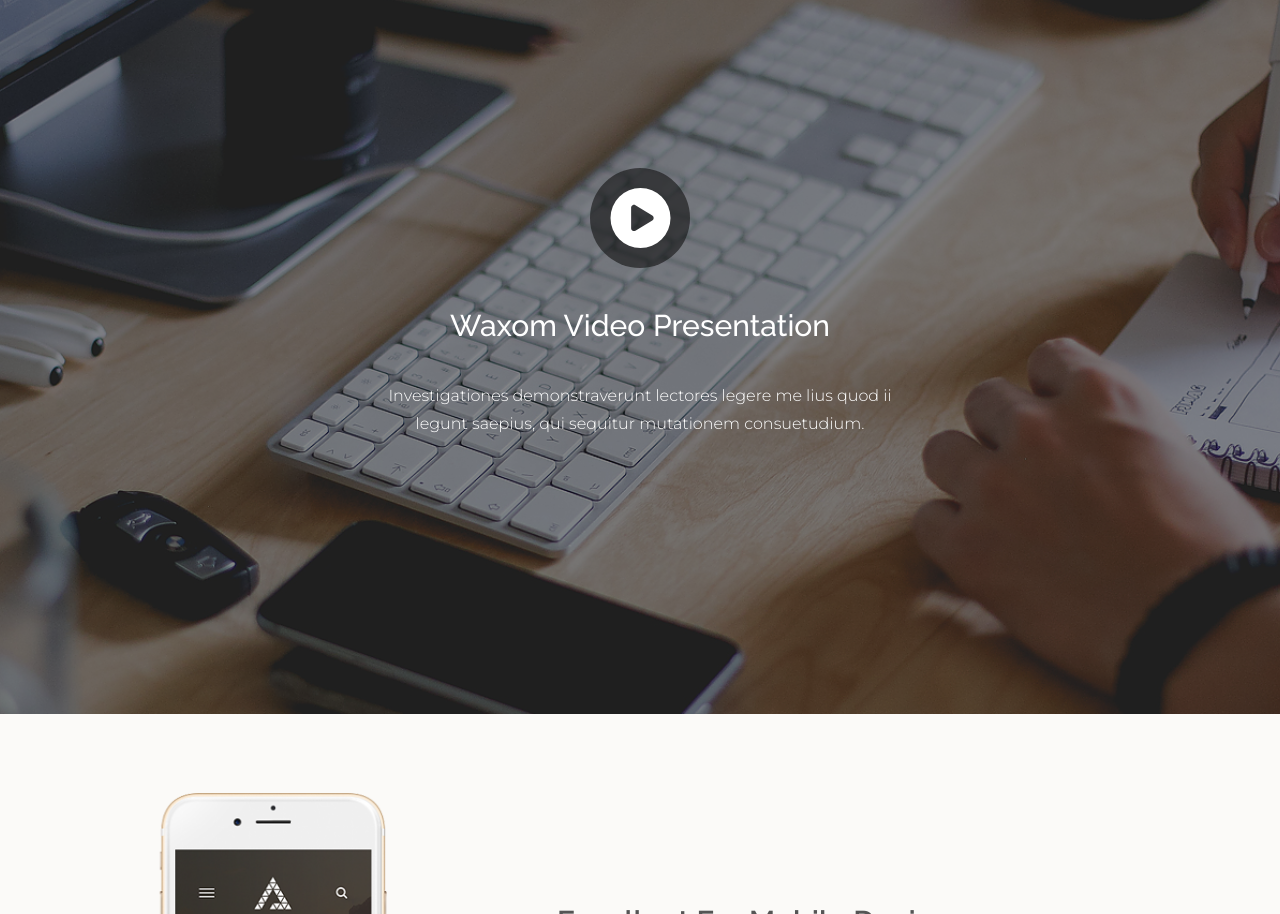
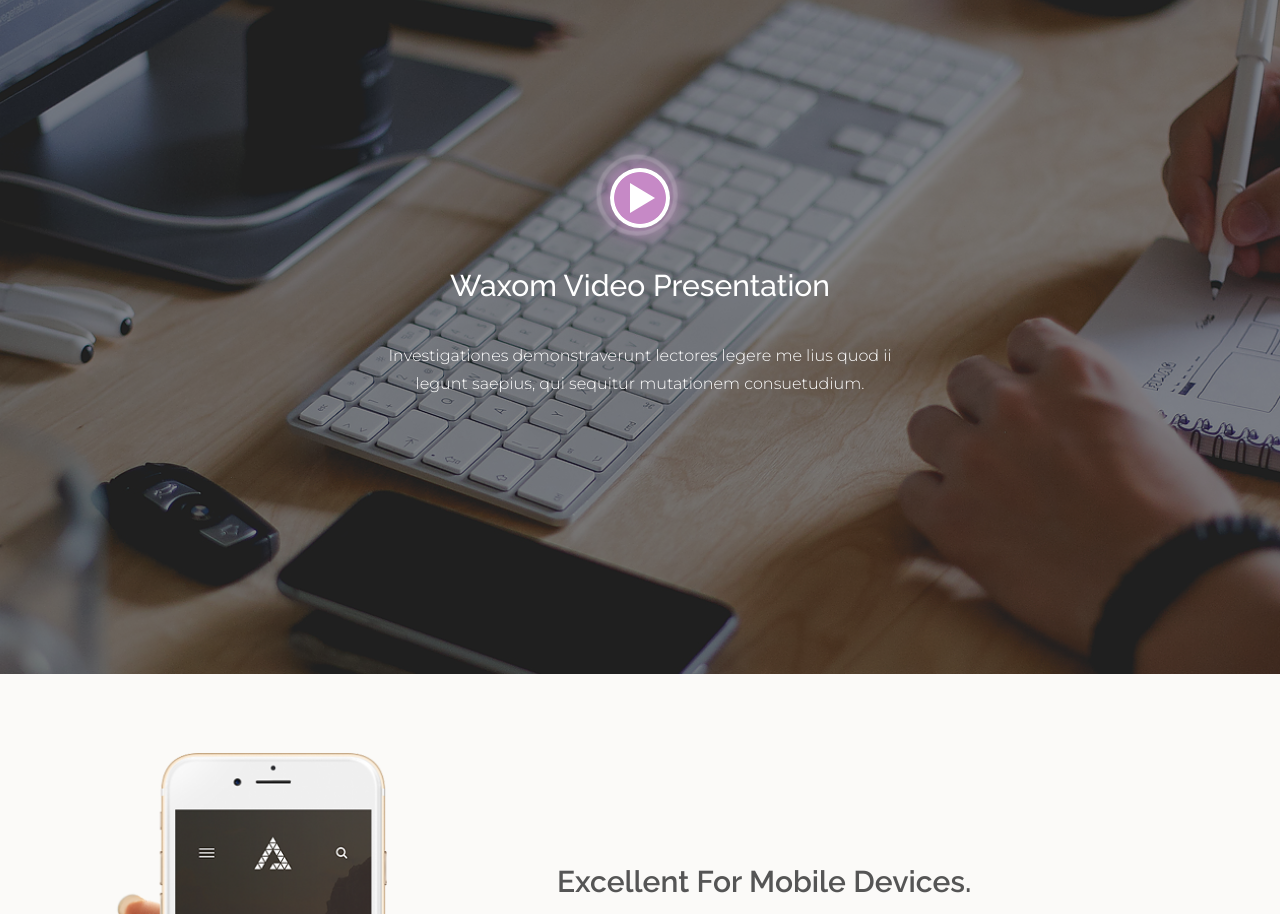
Before and after one commit to linkon-mgt/waxom, a plain HTML site: page index.html in a window 1280 px wide. Shown: the part 3627-4541 px from the top of the page. Drawn offline with Linux system fonts and the light colour scheme.

Commit message:
added animated play button & venu box

```diff
--- a/css/media.css
+++ b/css/media.css
@@ -414,13 +414,6 @@
         padding-bottom: 150px;
     }
 
-    #video .video-wrapper .video-play-button {
-        height: 80px;
-        width: 80px;
-        line-height: 80px;
-        font-size: 40px;
-    }
-
     /* video part end  */
 
 
@@ -697,13 +690,6 @@
         padding-bottom: 100px;
     }
 
-    #video .video-wrapper .video-play-button {
-        height: 60px;
-        width: 60px;
-        line-height: 60px;
-        font-size: 30px;
-    }
-
     #video .video-wrapper .video-play-text h3 {
         font-size: 23px;
         padding-bottom: 20px;
--- a/index.html
+++ b/index.html
@@ -393,7 +393,10 @@
                 <div class="col-lg-6 m-auto">
                     <div class="video-wrapper text-center">
                         <div class="video-play-button">
-                            <i class="fa-solid fa-circle-play"></i>
+                          <!-- animated play button start -->
+                          <a class="play-btn my-video-links" data-autoplay="true" data-vbtype="video" data-ratio="1x1" data-maxwidth="400px" href="https://youtu.be/5D2VIQoeDT4"></a>
+                          <!-- animated play button end -->
+
                         </div>
                         <div class="video-play-text">
                             <h3>Waxom Video Presentation</h3>
--- a/js/script.js
+++ b/js/script.js
@@ -146,11 +146,7 @@ $(function () {
 
     // venu box js start
     new VenoBox({
-        selector: '.my-image-links',
-        numeration: true,
-        infinigall: true,
-        share: true,
-        spinner: 'rotating-plane'
+        selector: '.my-video-links',
     });
     // venu box js end
 
--- a/sass/components/_video.scss
+++ b/sass/components/_video.scss
@@ -20,17 +20,92 @@
         z-index: -1;
     }
     .video-wrapper{
-        .video-play-button {
-            height: 100px;
-            width: 100px;
-            border-radius: 50%;
-            background-color: rgba(17, 17, 17, 0.6);
-            margin: 0 auto;
-            line-height: 100px;
-            color: $normal;
-            font-size: 60px;
-            text-align: center
+        .video-play-button{
+          // animated play button start
+            .play-btn {
+                width: 60px;
+                height: 60px;
+                background: radial-gradient( #C689C6 60%, rgba(255, 255, 255, 1) 62%);
+                border-radius: 50%;
+                position: relative;
+                display: block;
+                margin: 0 auto;
+                box-shadow: 0px 0px 25px 3px #C689C6;
+                &::after{
+                     /* triangle */
+                    content: "";
+                    position: absolute;
+                    left: 50%;
+                    top: 50%;
+                    -webkit-transform: translateX(-40%) translateY(-50%);
+                    transform: translateX(-40%) translateY(-50%);
+                    transform-origin: center center;
+                    width: 0;
+                    height: 0;
+                    border-top: 15px solid transparent;
+                    border-bottom: 15px solid transparent;
+                    border-left: 25px solid #fff;
+                    z-index: 100;
+                    -webkit-transition: all 400ms cubic-bezier(0.55, 0.055, 0.675, 0.19);
+                    transition: all 400ms cubic-bezier(0.55, 0.055, 0.675, 0.19);
+                }
+                &::before{
+                      /* pulse wave */
+                    content: "";
+                    position: absolute;
+                    width: 150%;
+                    height: 150%;
+                    -webkit-animation-delay: 0s;
+                    animation-delay: 0s;
+                    -webkit-animation: pulsate1 2s;
+                    animation: pulsate1 2s;
+                    -webkit-animation-direction: forwards;
+                    animation-direction: forwards;
+                    -webkit-animation-iteration-count: infinite;
+                    animation-iteration-count: infinite;
+                    -webkit-animation-timing-function: steps;
+                    animation-timing-function: steps;
+                    opacity: 1;
+                    border-radius: 50%;
+                    border: 5px solid rgba(255, 255, 255, .75);
+                    top: -30%;
+                    left: -30%;
+                    background: rgba(198, 16, 0, 0);
+                    @-webkit-keyframes pulsate1 {
+                        0% {
+                          -webkit-transform: scale(0.6);
+                          transform: scale(0.6);
+                          opacity: 1;
+                          box-shadow: inset 0px 0px 25px 3px rgba(255, 255, 255, 0.75), 0px 0px 25px 10px rgba(255, 255, 255, 0.75);
+                        }
+                        100% {
+                          -webkit-transform: scale(1);
+                          transform: scale(1);
+                          opacity: 0;
+                          box-shadow: none;
+
+                        }
+                      }
+
+                      @keyframes pulsate1 {
+                        0% {
+                          -webkit-transform: scale(0.6);
+                          transform: scale(0.6);
+                          opacity: 1;
+                          box-shadow: inset 0px 0px 25px 3px rgba(255, 255, 255, 0.75), 0px 0px 25px 10px rgba(255, 255, 255, 0.75);
+                        }
+                        100% {
+                          -webkit-transform: scale(1, 1);
+                          transform: scale(1);
+                          opacity: 0;
+                          box-shadow: none;
+
+                        }
+                      }
+                }
+              }
         }
+        //animated play button end
         .video-play-text{
             h3{
                 @include font('Raleway',30px,500,$normal);
```
Also changed, not shown: css/style.css, 1 other file.
